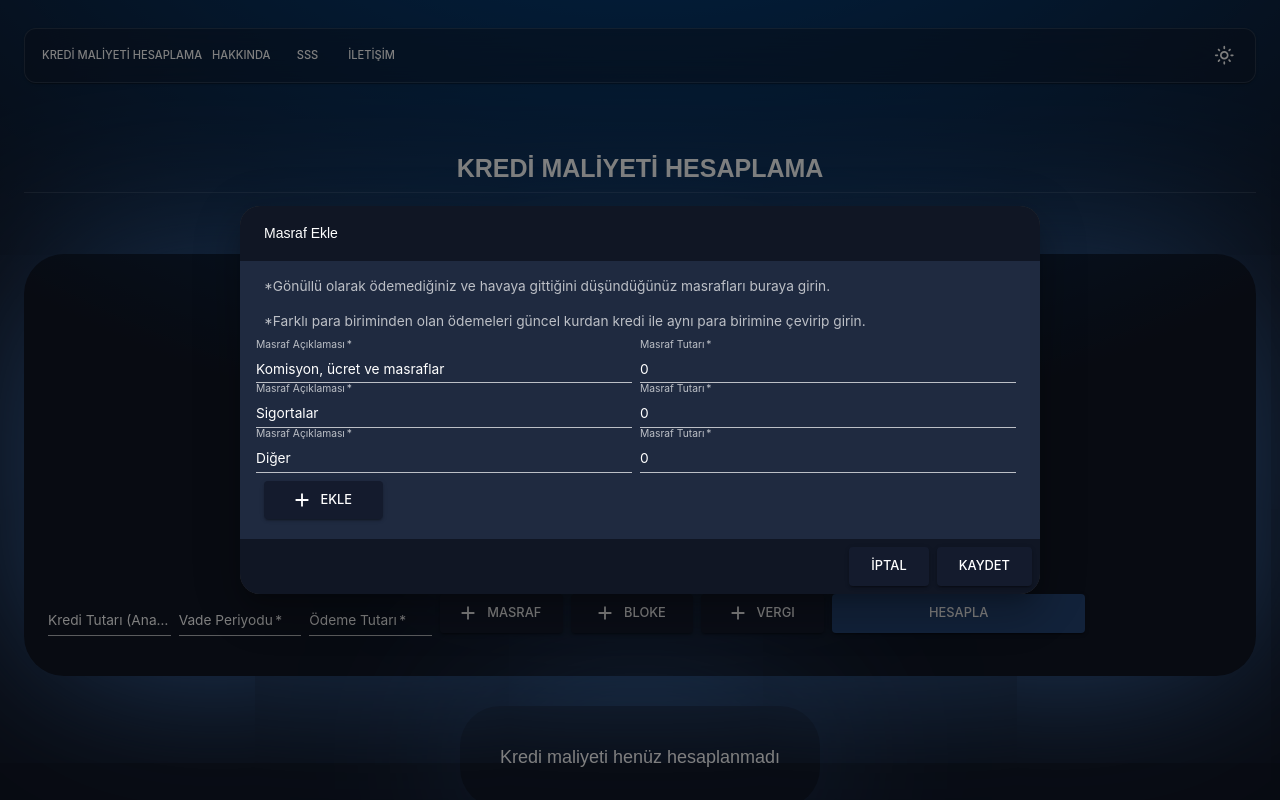
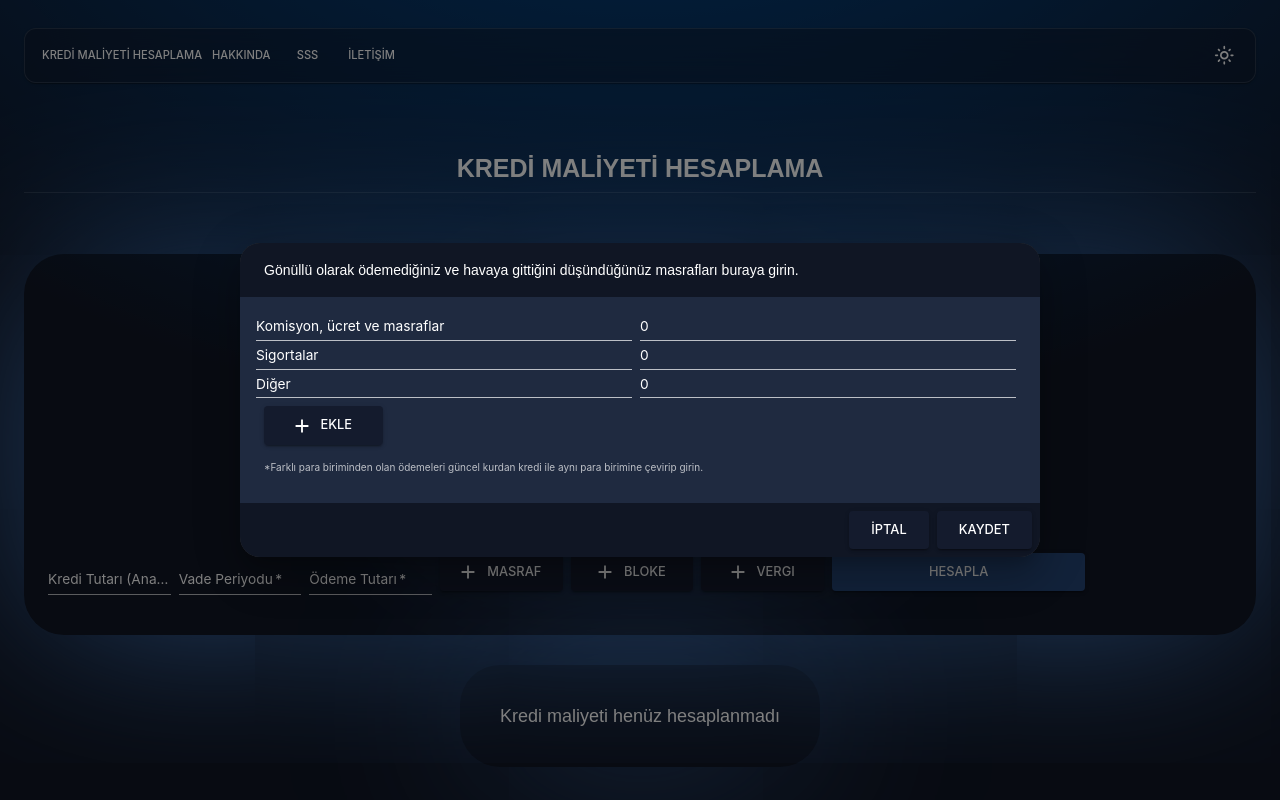
Before and after one commit to haticekatranciakgul/test.kredi-maliyeti-hesaplama, a React (Create React App) app: page / in a window 1280 px wide. Both pictures are taken after a click on the button "MASRAF". Shown: the top 800 px of the page. Built offline with nearby package versions, Linux system fonts and the light colour scheme.

Commit message:
Update logic and ui

```diff
--- a/src/Components/BlockModal.js
+++ b/src/Components/BlockModal.js
@@ -89,6 +89,23 @@ export default function FormDialog() {
                         </DialogContentText>
 
                         <Grid container spacing={1} columns={10} >
+
+                            <Grid item md={5}>
+                                <TextField
+                                    required
+                                    label="Blokede kalacak kredi tutarı "
+                                    fullWidth
+                                    variant="standard"
+                                    type="text"
+                                    value={blockAmount}
+                                    onChange={handleBlockAmountChange}
+                                    inputProps={{
+                                        inputMode: 'decimal',
+                                        pattern: '[0-9]*[.,]?[0-9]*',
+                                        step: 'any'
+                                    }}
+                                />
+                            </Grid>
                             <Grid item md={5}>
                                 <TextField
                                     required
@@ -102,22 +119,6 @@ export default function FormDialog() {
                                         inputMode: 'numeric',
                                         pattern: '\\d*',
                                         max: 99
-                                    }}
-                                />
-                            </Grid>
-                            <Grid item md={5}>
-                                <TextField
-                                    required
-                                    label="Blokede kalacak kredi tutarı "
-                                    fullWidth
-                                    variant="standard"
-                                    type="text"
-                                    value={blockAmount}
-                                    onChange={handleBlockAmountChange}
-                                    inputProps={{
-                                        inputMode: 'decimal',
-                                        pattern: '[0-9]*[.,]?[0-9]*',
-                                        step: 'any'
                                     }}
                                 />
                             </Grid>
--- a/src/Components/ExpenseModal.js
+++ b/src/Components/ExpenseModal.js
@@ -68,23 +68,20 @@ export default function FormDialog() {
                 }}>
                     <DialogTitle sx={{
                         backgroundColor: (theme) => theme.palette.mode === 'light' ? '#4d6eb1ad' : '#101624',
-                    }}>Masraf Ekle</DialogTitle>
+                    }}>Gönüllü olarak ödemediğiniz ve havaya gittiğini düşündüğünüz masrafları buraya girin.</DialogTitle>
                     <DialogContent sx={{
                         backgroundColor: (theme) => theme.palette.mode === 'light' ? '#d3daee' : '#1F2A40',
                     }}>
-                        <DialogContentText sx={{ marginBottom: '2%', marginTop: "2%" }}>
+                        {/* <DialogContentText sx={{ marginBottom: '2%', marginTop: "2%" }}>
                             *Gönüllü olarak ödemediğiniz ve havaya gittiğini düşündüğünüz masrafları buraya girin.
-                        </DialogContentText>
-                        <DialogContentText sx={{ marginBottom: '2%', marginTop: "2%" }}>
-                            *Farklı para biriminden olan ödemeleri güncel kurdan kredi ile aynı para birimine çevirip girin.
-                        </DialogContentText>
-                        <Grid container spacing={1} columns={12}>
+                        </DialogContentText> */}
+
+                        <Grid container spacing={1} columns={12} sx={{marginBottom: '2%', marginTop: "2%"}}>
                             {rows.map((row, index) => (
                                 <Grid container spacing={1} columns={10} key={row.id}>
                                     <Grid item md={5}>
                                         <TextField
-                                            required
-                                            label="Masraf Açıklaması"
+
                                             fullWidth
                                             variant="standard"
                                             value={row.title}
@@ -93,8 +90,6 @@ export default function FormDialog() {
                                     </Grid>
                                     <Grid item md={5}>
                                         <TextField
-                                            required
-                                            label="Masraf Tutarı"
                                             fullWidth
                                             variant="standard"
                                             value={row.amount}
@@ -117,6 +112,9 @@ export default function FormDialog() {
                                 </Button>
                             </Grid>
                         </Grid>
+                        <DialogContentText sx={{ marginBottom: '1%', marginTop: "1%", fontSize:'10px' }}>
+                            *Farklı para biriminden olan ödemeleri güncel kurdan kredi ile aynı para birimine çevirip girin.
+                        </DialogContentText>
                     </DialogContent>
                     <DialogActions sx={{
                         backgroundColor: (theme) => theme.palette.mode === 'light' ? '#4d6eb1ad' : '#101624',
--- a/src/Components/TaxModal.js
+++ b/src/Components/TaxModal.js
@@ -33,7 +33,7 @@ export default function FormDialog() {
 
     const handleAddRow = () => {
         const maxId = rows.length > 0 ? Math.max(...rows.map((row) => row.id)) : -1;
-        const newRow = { id: maxId + 1, title: '', amount: '' };
+        const newRow = { id: maxId + 1, title: '', amount: '0' };
         setRows([...rows, newRow]);
     };
 
@@ -70,25 +70,24 @@ export default function FormDialog() {
                     sx: {
                         width: '800px',
                         maxWidth: '80%',
-                        borderRadius: "20px"
+                        borderRadius: "20px",
+
                     },
                 }}>
                     <DialogTitle sx={{
                         backgroundColor: (theme) => theme.palette.mode === 'light' ? '#4d6eb1ad' : '#101624',
-                    }}>Kredi Vergi Oranları</DialogTitle>
+                    }}>Kredi Vergi Oranları (oranlar farklı ise değiştirin) </DialogTitle>
                     <DialogContent sx={{
                         backgroundColor: (theme) => theme.palette.mode === 'light' ? '#d3daee' : '#1F2A40',
                     }}>
-                        <DialogContentText sx={{ marginBottom: '2%', marginTop: "2%" }}>
-                            *Oranlar farklı ise oranları düzeltin.                        </DialogContentText>
+                        {/* <DialogContentText sx={{ marginBottom: '2%', marginTop: "2%" }}>
+                            *Oranlar farklı ise oranları düzeltin.                        </DialogContentText> */}
 
-                        <Grid container spacing={1} columns={12}>
+                        <Grid container spacing={1} columns={12} sx={{marginBottom: '2%', marginTop: "2%"}} >
                             {rows.map((row, index) => (
                                 <Grid container spacing={1} columns={10} key={index}>
                                     <Grid item md={5}>
                                         <TextField
-                                            required
-                                            label="Vergi Açıklaması"
                                             fullWidth
                                             variant="standard"
                                             value={row.title}
@@ -98,8 +97,8 @@ export default function FormDialog() {
                                     </Grid>
                                     <Grid item md={5}>
                                         <TextField
-                                            required
-                                            label="Vergi Oranı (%)"
+                                            // required
+                                            // label="Vergi Oranı (%)"
                                             fullWidth
                                             variant="standard"
                                             value={row.amount}
--- a/src/Pages/Calculate.js
+++ b/src/Pages/Calculate.js
@@ -242,10 +242,10 @@ function Calculate() {
                         />
                     </Grid>
                     <Grid item xs={12} sx={{ display: "flex", justifyContent: "center" }}>
-                        <Typography>* Kredi Tutarı (Anapara), Diğer Masraflar, Vade Periyodu ve Ödeme Tutarını Giriniz</Typography>
+                        {/* <Typography>* Kredi Tutarı (Anapara), Diğer Masraflar, Vade Periyodu ve Ödeme Tutarını Giriniz</Typography> */}
                     </Grid>
                     <Grid item xs={12} sx={{ display: "flex", justifyContent: "center", paddingBottom: '2%' }}>
-                        <Typography>* Faize baz gün sayısı farklılıklarından dolayı hesaplamalarda küçük farklar oluşabilir.</Typography>
+                        {/* <Typography>* Faize baz gün sayısı farklılıklarından dolayı hesaplamalarda küçük farklar oluşabilir.</Typography> */}
                     </Grid>
 
                     <Grid container spacing={1} columns={12}>
```
